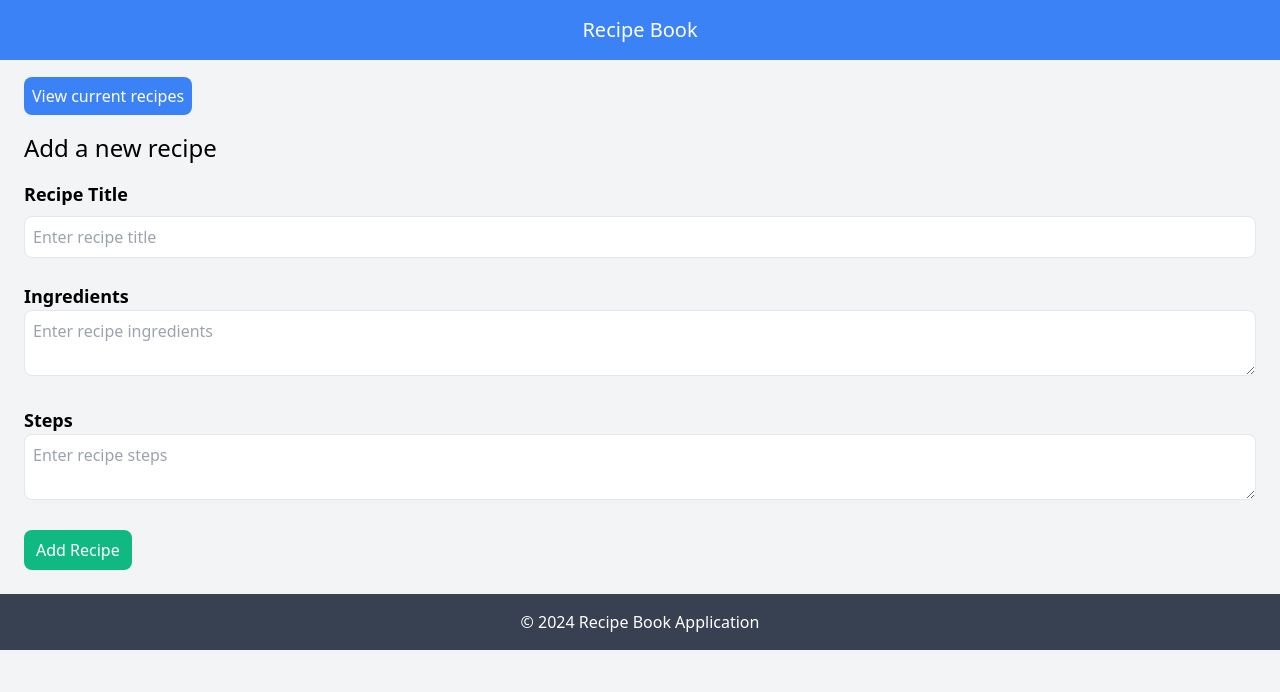
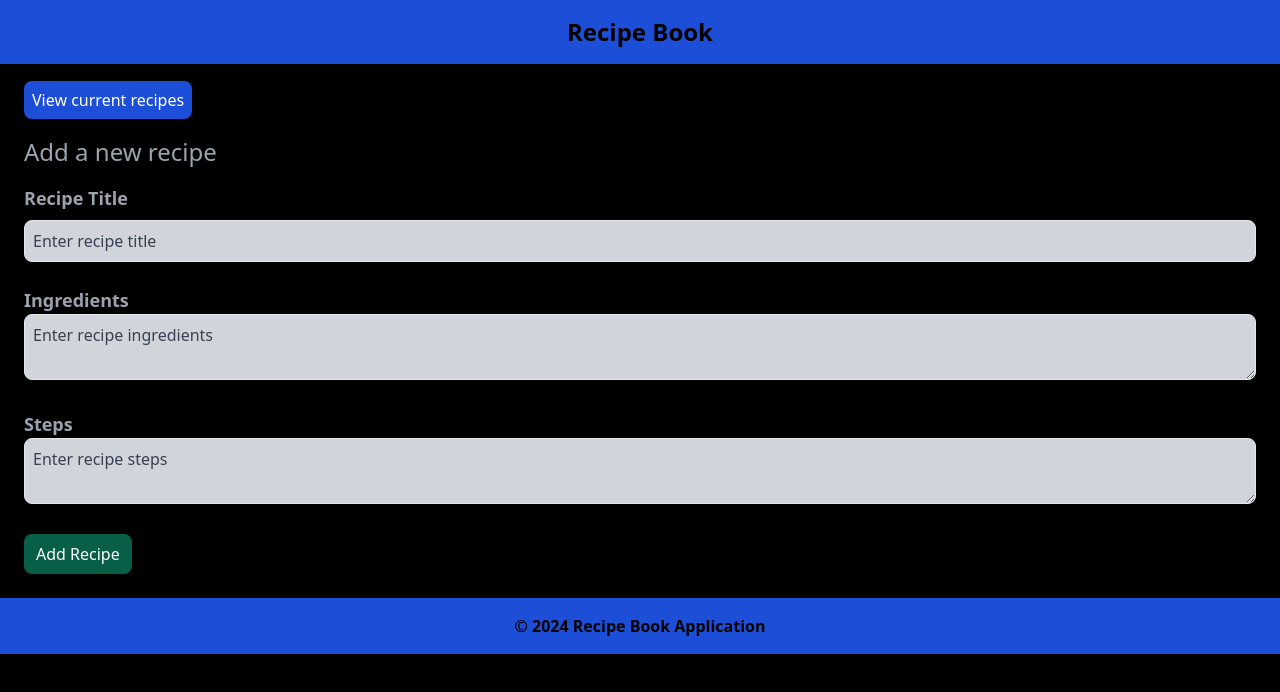
Before and after one commit to uzz-ptl7/Recipe-Book-Application, a plain HTML site: page index.html in a window 1280 px wide. Drawn offline with nearby package versions, Linux system fonts and the light colour scheme.

Commit message:
Change Style

```diff
--- a/index.html
+++ b/index.html
@@ -6,44 +6,44 @@
     <link href="https://cdn.jsdelivr.net/npm/tailwindcss@2.2.19/dist/tailwind.min.css" rel="stylesheet">
     <title>Recipe Book Application</title>
 </head>
-<body class="bg-gray-100">
-    <header class="p-4 bg-blue-500 text-white text-center">
-        <h1 class="text-xl">Recipe Book</h1>
+<body class="bg-black text-gray-400">
+    <header class="p-4 bg-blue-700 text-black text-center font-bold">
+        <h1 class="text-2xl">Recipe Book</h1>
     </header>
 
     <main class="p-6">
-        <a href="./recipe.html" class="px-2 py-2 bg-blue-500 my-2 rounded-lg text-white">View current recipes</a>
+        <a href="./recipe.html" class="px-2 py-2 bg-blue-700 my-2 rounded-lg text-white">View current recipes</a>
 
         <section class="mt-6">
             <h2 class="text-2xl mb-4">Add a new recipe</h2>
             <form id="recipeForm" class="space-y-4">
                 <div class="pb-2">
                     <label class="block text-lg font-semibold mb-2">Recipe Title</label>
-                    <input type="text" id="recipeTitle" class="border p-2 w-full rounded-lg focus:outline-none"
+                    <input type="text" id="recipeTitle" class="border bg-gray-300 placeholder-gray-700 p-2 w-full rounded-lg focus:outline-none"
                     placeholder="Enter recipe title">
                     <span id="titleError" class="text-red-600 font-semibold hidden">Recipe title is required</span>
                 </div>
 
                 <div class="pb-2">
                     <label class="block text-lg font-semibold pb-[2px]">Ingredients</label>
-                    <textarea id="recipeIngredients" class="border p-2 w-full rounded-lg focus:outline-none"
+                    <textarea id="recipeIngredients" class="border bg-gray-300 placeholder-gray-700 p-2 w-full rounded-lg focus:outline-none"
                     placeholder="Enter recipe ingredients"></textarea>
                     <span id="ingredientsError" class="text-red-600 font-semibold hidden">Recipe ingredients are required</span>
                 </div>
 
                 <div class="pb-2">
                     <label class="block text-lg font-semibold pb-[2px]">Steps</label>
-                    <textarea id="recipeSteps" class="border p-2 w-full rounded-lg focus:outline-none"
+                    <textarea id="recipeSteps" class="border bg-gray-300 placeholder-gray-700 p-2 w-full rounded-lg focus:outline-none"
                     placeholder="Enter recipe steps"></textarea>
                     <span id="stepsError" class="text-red-600 font-semibold hidden">Recipe steps are required</span>
                 </div>
 
-                <button type="submit" id="addRecipe" class="bg-green-500 text-white font-thin px-3 py-2 mt-2 rounded-lg">Add Recipe</button>
+                <button type="submit" id="addRecipe" class="bg-green-800 text-white font-thin px-3 py-2 mt-2 rounded-lg">Add Recipe</button>
             </form>
         </section>
     </main>
 
-    <footer class="p-4 bg-gray-700 text-white text-center">
+    <footer class="p-4 bg-blue-700 text-black text-center font-bold">
        <p>&copy; 2024 Recipe Book Application</p>
     </footer>
 
--- a/index.js
+++ b/index.js
@@ -9,9 +9,9 @@ const displayRecipes = () => {
             const recipeCard = document.createElement("div");
             recipeCard.classList.add("recipe-card");
             recipeCard.innerHTML = `
-                <div class="border border-black rounded-xl shadow-xl p-2">
+                <div class="border bg-blue-300 rounded-xl p-2">
                 <h2 class="text-lg font-bold">${recipe.title}</h2>
-                <p class="text-sm text-gray-400 font-thin"><strong>Ingredients: </strong>${recipe.ingredients}</p>
+                <p class="text-sm text-gray-800 font-thin"><strong>Ingredients: </strong>${recipe.ingredients}</p>
                 <p class="text-sm font-thin"><strong>Steps: </strong>${recipe.steps}</p>
                 <button class="bg-blue-500 text-white px-2 py-1 rounded mt-2" onclick="editRecipe(${index})">Edit</button>
                 <button class="bg-red-500 text-white px-2 py-1 rounded m-2" onclick="deleteRecipe(${index})">Delete</button>
```
Also changed, not shown: recipe.html (+4 -4 lines).
